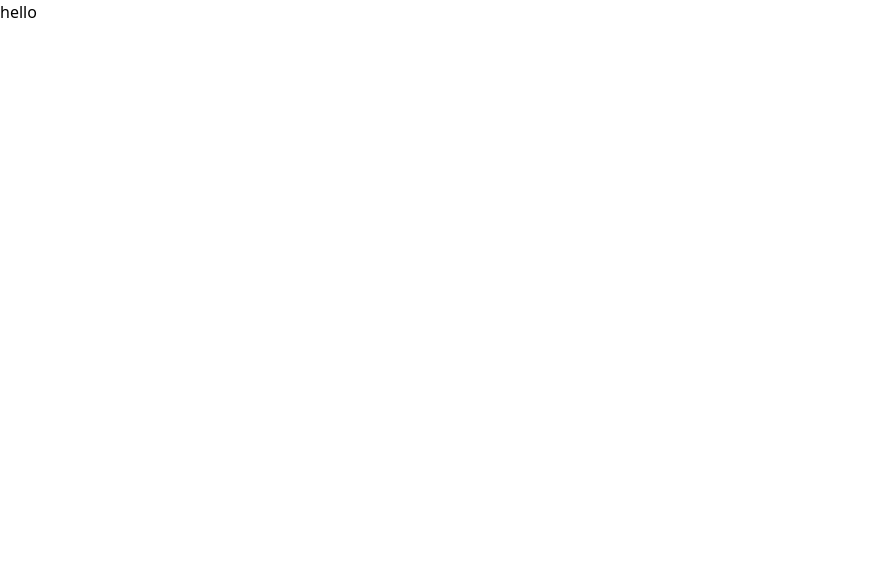
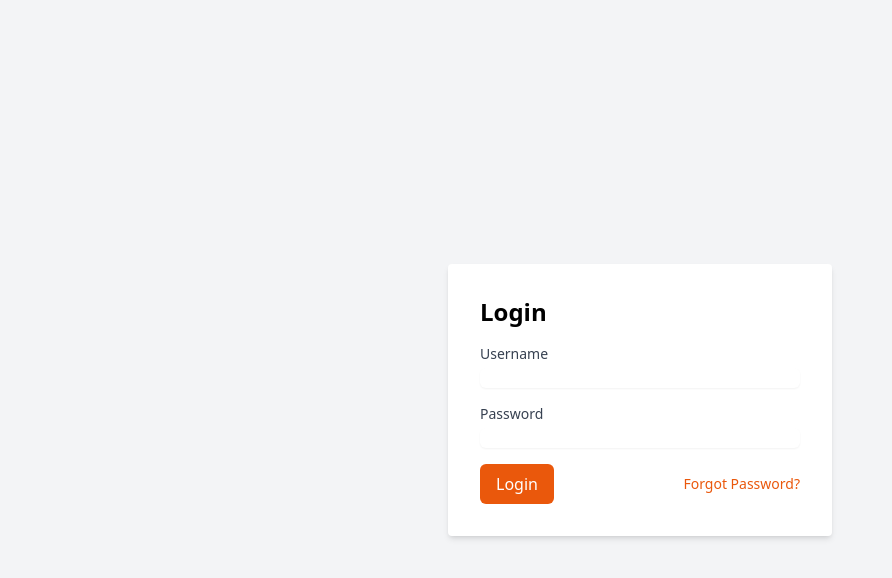
Before and after one commit to Omikhe/food-delivery-system, a React (Create React App) app: page /Login in a window 1280 px wide. Shown: the top 578 px of the page, without its empty margins (0-892 px from the left). Built offline with nearby package versions, Linux system fonts and the light colour scheme.

Commit message:
added initial structure of login page

```diff
--- a/src/components/Login.js
+++ b/src/components/Login.js
@@ -1,10 +1,26 @@
 
-function Login(){
-    return(
-        <>
-        <h1>hello</h1>
+function Login() {
+    return (
+        <body class="bg-gray-100 h-screen flex items-center justify-center">
+    <div class="bg-white p-8 rounded shadow-md w-96">
+        <h2 class="text-2xl font-semibold mb-4">Login</h2>
+        <form action="#" method="POST">
+            <div class="mb-4">
+                <label for="username" class="block text-sm font-medium text-gray-700">Username</label>
+                <input type="text" id="username" name="username" class="mt-1 focus:ring-indigo-500 focus:border-indigo-500 block w-full shadow-sm sm:text-sm border-gray-300 rounded-md" />
+            </div>
+            <div class="mb-4">
+                <label for="password" class="block text-sm font-medium text-gray-700">Password</label>
+                <input type="password" id="password" name="password" class="mt-1 focus:ring-indigo-500 focus:border-indigo-500 block w-full shadow-sm sm:text-sm border-gray-300 rounded-md"/>
+            </div>
+            <div class="flex items-center justify-between">
+                <button type="submit" class="bg-orange-600 text-white px-4 py-2 rounded-md hover:bg-indigo-600 focus:outline-none focus:bg-indigo-600">Login</button>
+                <a href="#" class="text-sm text-orange-600 hover:text-orange-700">Forgot Password?</a>
+            </div>
+        </form>
+    </div>
+</body>
 
-        </>
     )
 
 };
```
